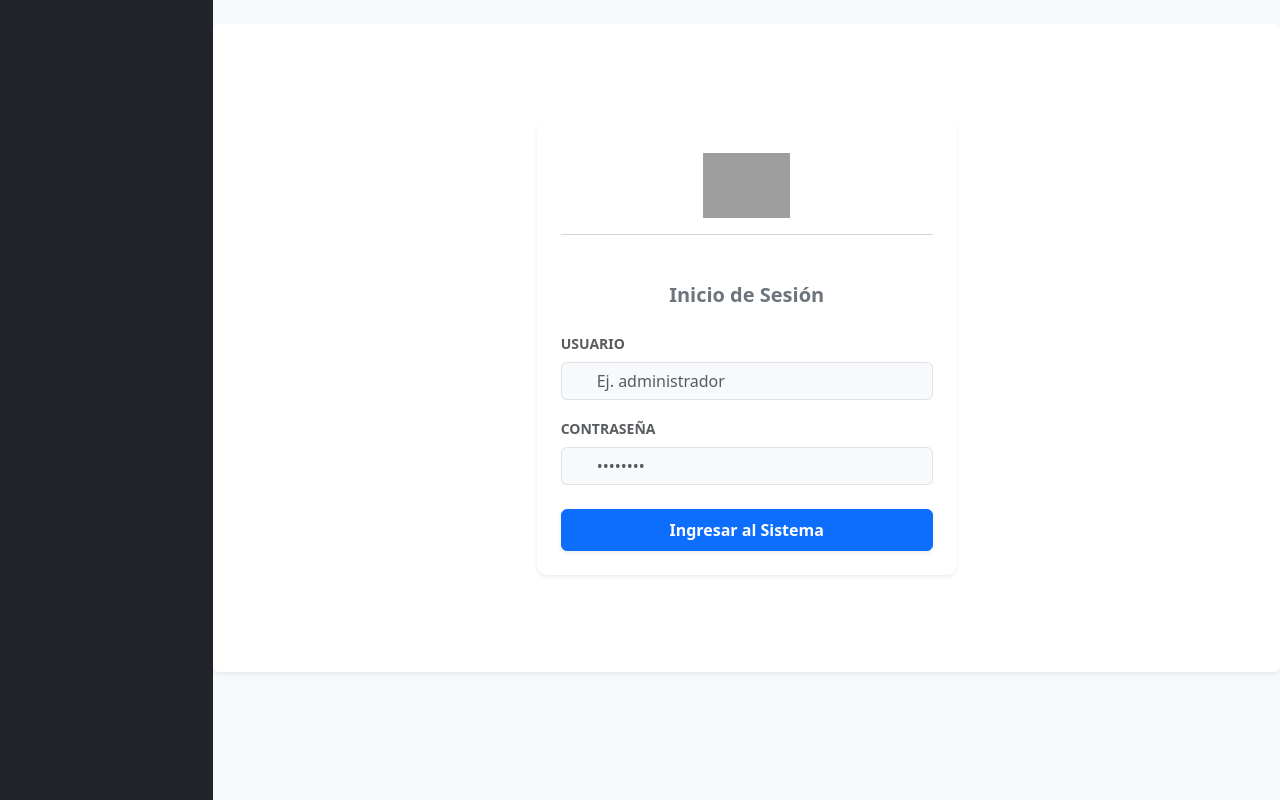
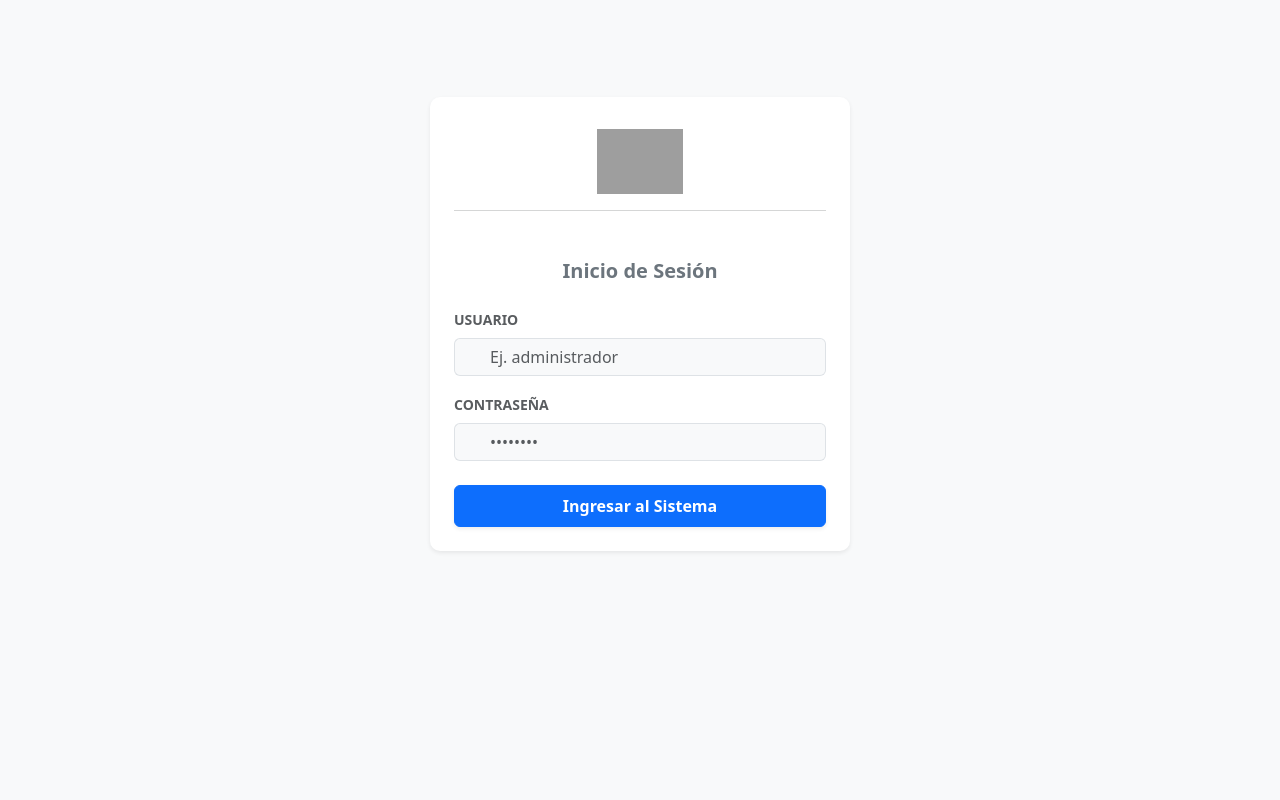
Before and after one commit to aprendizbo/SoftwareSistemaVisitantes, a Django app: a page that uses templates/base.html in a window 1280 px wide. Run offline with Django 5.2, Linux system fonts and the light colour scheme; grey boxes are pictures that could not be loaded.

```diff
--- a/templates/base.html
+++ b/templates/base.html
@@ -8,21 +8,18 @@
     <link href="https://cdn.jsdelivr.net/npm/bootstrap@5.3.0/dist/css/bootstrap.min.css" rel="stylesheet">
     <style>
         body { background-color: #f8f9fa; }
-        .sidebar { min-height: 100vh; background-color: #212529; color: white; }
+        /* Puedes borrar o dejar esta clase .sidebar, ya no se está usando en el HTML */
     </style>
 </head>
 <body>
 
     <div class="container-fluid">
         <div class="row">
-            <div class="col-md-2 d-none d-md-block sidebar p-3">
-                {% include 'base/sidebar.html' %}
-            </div>
 
-            <div class="col-md-10 p-0">
+            <div class="col-12 p-0">
                 {% include 'base/navbar.html' %}
 
-                <main class="container mt-4 p-4 bg-white shadow-sm rounded">
+                <main class="container-fluid mt-4 px-4">
                     {% block content %}
                     {% endblock %}
                 </main>
```
